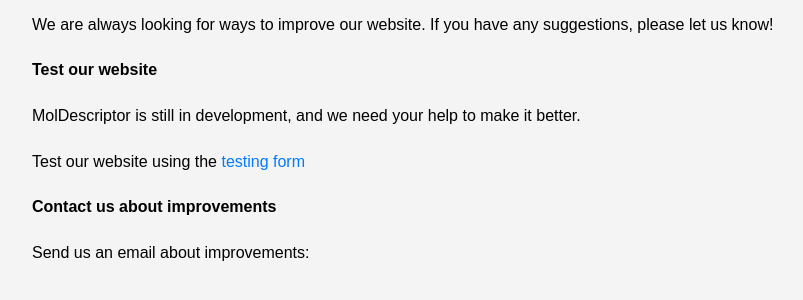
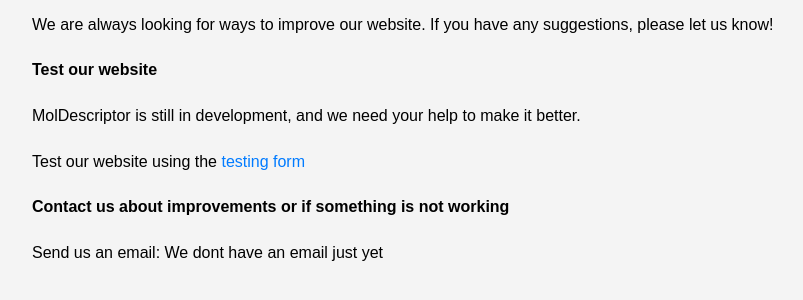
Before and after one commit to masve123/molecule-descriptors-webtool, a Flask app: page /feedback in a window 1280 px wide. Shown: the part 147-447 px from the top of the page, without its empty margins (208-1011 px from the left). Run offline with Flask 3, Linux system fonts and the light colour scheme.

Commit message:
fixed some email thingy

```diff
--- a/app/templates/feedback.html
+++ b/app/templates/feedback.html
@@ -27,9 +27,9 @@
         </p>
             Test our website using the <a href="https://forms.gle/9NuA4YHRScfdA5Gk6">testing form</a>
         <p>
-        <b>Contact us about improvements</b>
+        <b>Contact us about improvements or if something is not working</b>
         <p>
-            Send us an email about improvements: <!--<a href="mailto:example@example.com?subject=Feedback&body=MolDescriptor Feedback">dev@moldescriptor.com</a>-->
+            Send us an email: We dont have an email just yet
         </p>
     </div>
 
```
